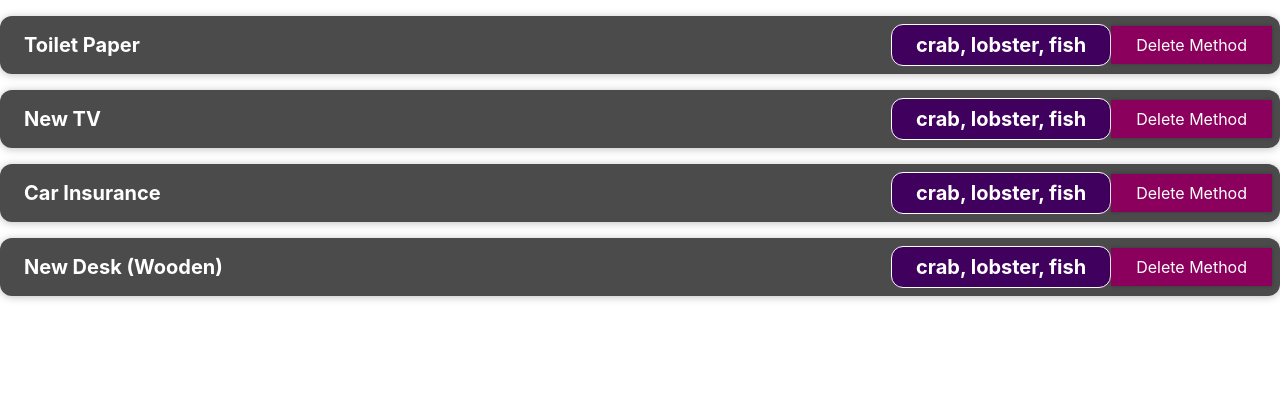
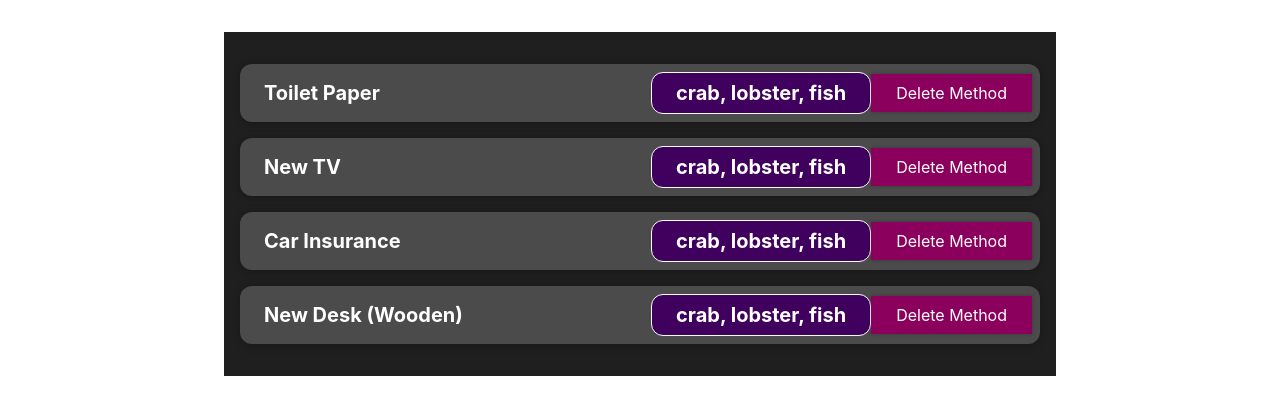
Before and after one commit to AndersonHsieh0330/RUHacks-2022, a React (Create React App) app in the folder web/: page / in a window 1280 px wide. Shown: the top 414 px of the page. Built offline with nearby package versions, Linux system fonts and the light colour scheme.

Commit message:
updated css

```diff
--- a/web/src/components/Cooking/CookingMethodsList.module.css
+++ b/web/src/components/Cooking/CookingMethodsList.module.css
@@ -1,6 +1,11 @@
 .method-list {
     list-style: none;
     padding: 0;
+    padding: 1rem;
+    background-color: rgb(31, 31, 31);
+    margin: 2rem auto;
+    width: 50rem;
+    max-width: 95%;
   }
 
   .method-list__fallback {
```
